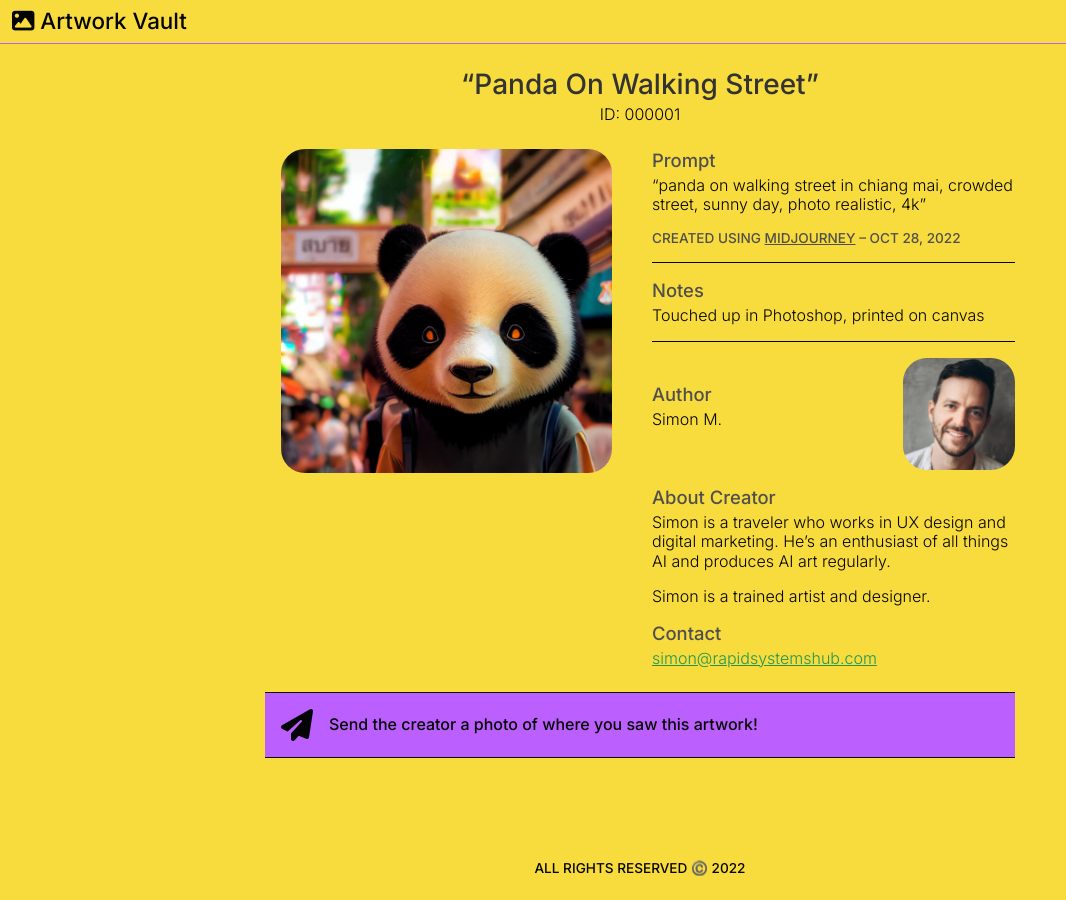
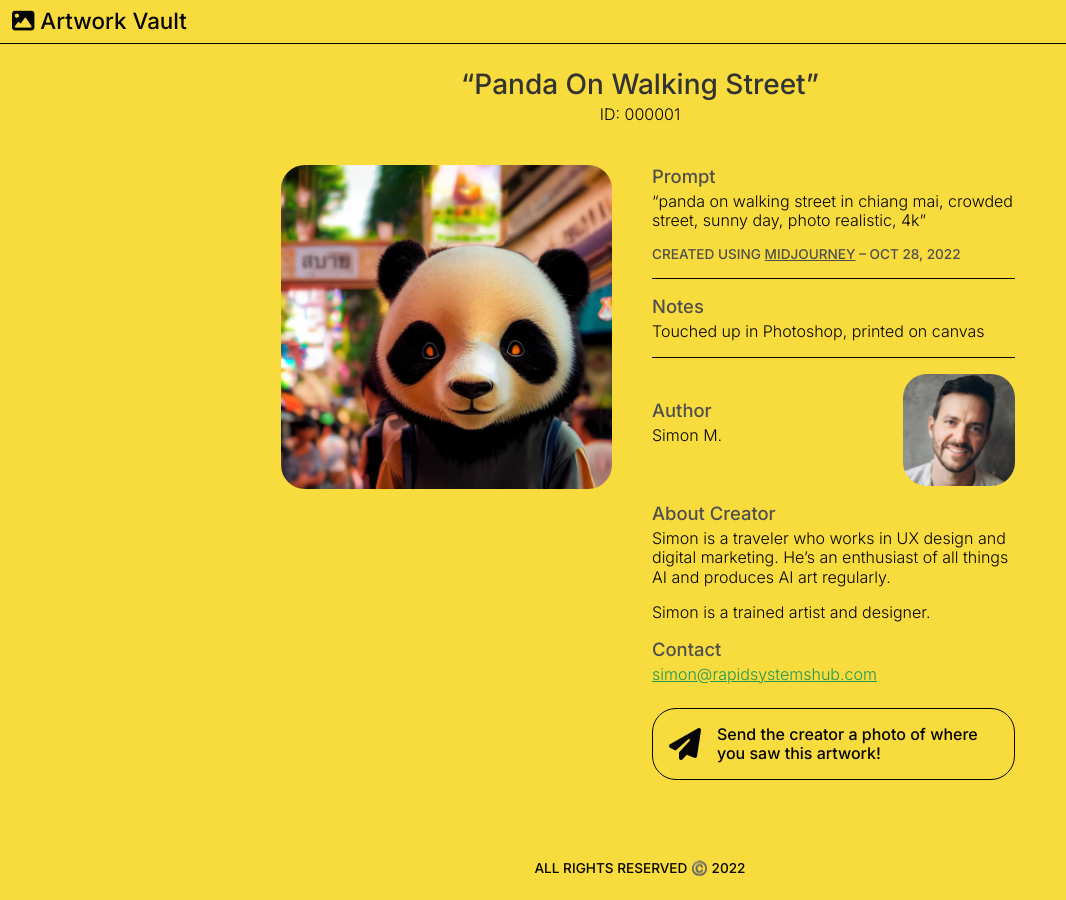
Before and after one commit to vmyazin/artwork-vault, a Jekyll site: the page built from artwork/000001.markdown, in a window 1280 px wide. Shown: the whole page, without its empty margins (0-1066 px from the left). Built offline with Jekyll 4.4.1, drawn with Linux system fonts in a browser that asks for light colours; nearby versions of some CDN libraries.

Commit message:
Add 000002 artwork

```diff
--- a/_layouts/item.html
+++ b/_layouts/item.html
@@ -8,7 +8,7 @@ layout: default
     <p>ID: {{ page.aid }}</p>
   </header>
 
-  <div class="row">
+  <div class="row mt-3">
     <div class="col-12 col-lg-6">
       <div class="mx-3 mb-4">
         <img src='{{ page.main_image_url }}' class="img-fluid av-rounded" alt="{{ page.title }} Artwork">
@@ -63,6 +63,12 @@ layout: default
               <h2>Contact</h2>
 
               <a href="mailto:{{ page.email }}">{{ page.email }}</a>
+
+              <div class="col callout my-4 p-3 d-flex align-items-center av-rounded">
+                <i class="fa-solid fa-paper-plane fa-2x me-3"></i>
+                <p class="mb-0">Send the creator a photo of where you saw this artwork!</p>
+              </div>
+
             </div>
           </div>
         </div>
@@ -71,10 +77,6 @@ layout: default
   </div>
 
 
-  <div class="col callout bg-purple my-4 p-3 d-flex align-items-center">
-    <i class="fa-solid fa-paper-plane fa-2x me-3"></i>
-    <p class="mb-0">Send the creator a photo of where you saw this artwork!</p>
-  </div>
 
     <!-- <h3>Gallery</h3> -->
 
--- a/assets/css/theme.scss
+++ b/assets/css/theme.scss
@@ -20,7 +20,7 @@ body {
 }
 
 .main-header {
-  border-bottom: 1px solid $purple;
+  border-bottom: 1px solid $black;
   padding: .5rem 0;
 
   h2 {
@@ -74,8 +74,16 @@ a {
 .callout {
   font-weight: 500;
   border: 1px solid $black;
-  border-left: 0;
-  border-right: 0;
+  border-left-width: 0;
+  border-right-width: 0;
+
+  @media (min-width: 749px) {
+    border-left-width: 1px;
+    border-right-width: 1px;
+  }
+  @media (max-width: 750px) {
+    border-radius: 0;
+  }
 }
 
 .av-avatar {
```
Also changed, not shown: artwork/000002.markdown (added, +13 -0 lines), assets/images/000002_mongolian_nomadic_woman_close_up_profile_portrait.jpg (added).
